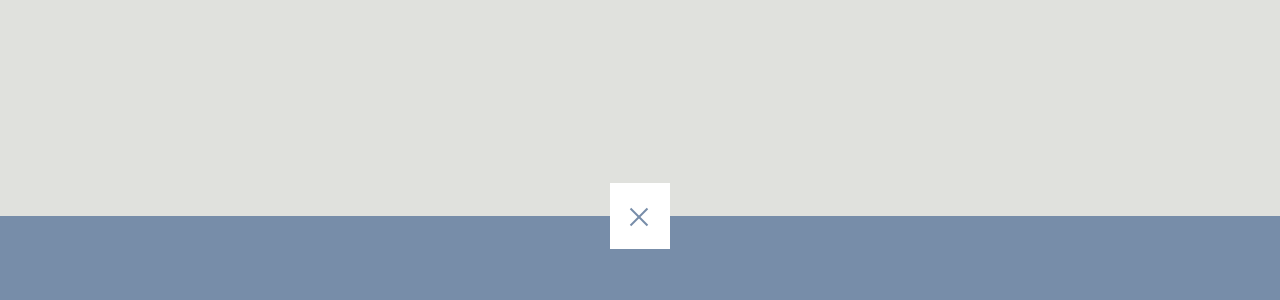
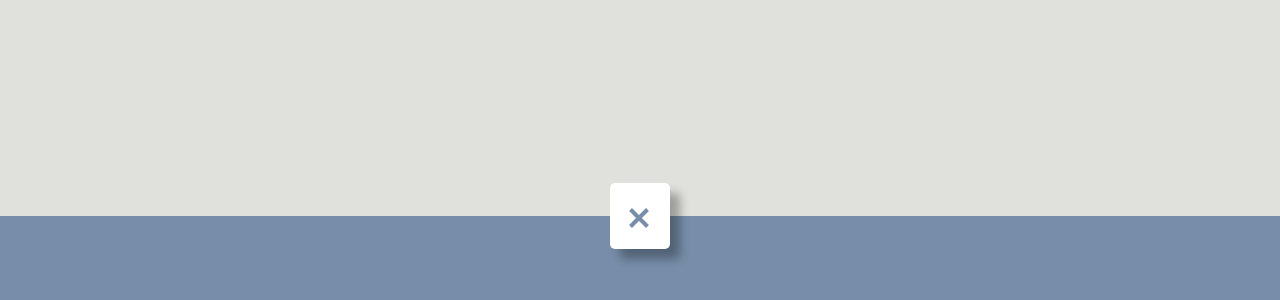
Before and after one commit to furkanturkerr/14-projects-in-14-days, a plain HTML site: page Project-13/index.html in a window 1280 px wide. Shown: the part 184-484 px from the top of the page. Drawn offline with Linux system fonts and the light colour scheme.

Commit message:
Project-13

```diff
--- a/Project-13/style.css
+++ b/Project-13/style.css
@@ -26,8 +26,14 @@ nav {
     flex-direction: row;
     align-items: center;
     justify-content: center;
-    transition: width 0.6s ease;
+    transition: all 0.6s ease;
     transition-delay: .3s;
+    box-shadow: 10px 10px 10px rgba(0, 0, 0, 0.3);
+    border-radius: 5px;
+}
+
+nav:hover{
+    box-shadow: 7px 7px 10px;
 }
 
 nav.active {
@@ -43,7 +49,7 @@ nav ul {
     justify-content: space-around;
     opacity: 1;
     visibility: visible;
-    transition: opacity 0.7s ease 0.7s;
+    transition: opacity 0.6s ease 0.6s;
 }
 
 nav.active ul {
@@ -74,38 +80,36 @@ button {
     position: relative;
     width: 24px;
     height: 24px;
-    /* Başlangıçta ikon ortada olmalı */
     left: 0;
     transition: left 1.2s ease-in-out;
 }
 
 .icon .line {
     background-color: var(--blue);
-    height: 2px;
+    height: 4px;
     width: 24px;
     position: absolute;
-    transition: transform 0.6s ease, left 0.6s ease;
+    transition: transform 0.6s linear, left 0.6s linear;
 }
 
 nav.active .icon {
-    /* Menü açıldığında ikon sağa kayar */
     left: -105px;
 }
 
 .icon .line1 {
-    top: 8px;
+    top: 14px;
 }
 
 .icon .line2 {
-    bottom: 8px;
+    bottom: 14px;
 }
 
 nav.active .icon .line1 {
-    transform: rotate(45deg) translateY(0);
+    transform: rotate(765deg) translateY(0);
     top: 50%;
 }
 
 nav.active .icon .line2 {
-    transform: rotate(-45deg) translateY(0);
+    transform: rotate(-765deg) translateY(0);
     top: 50%;
 }
```
